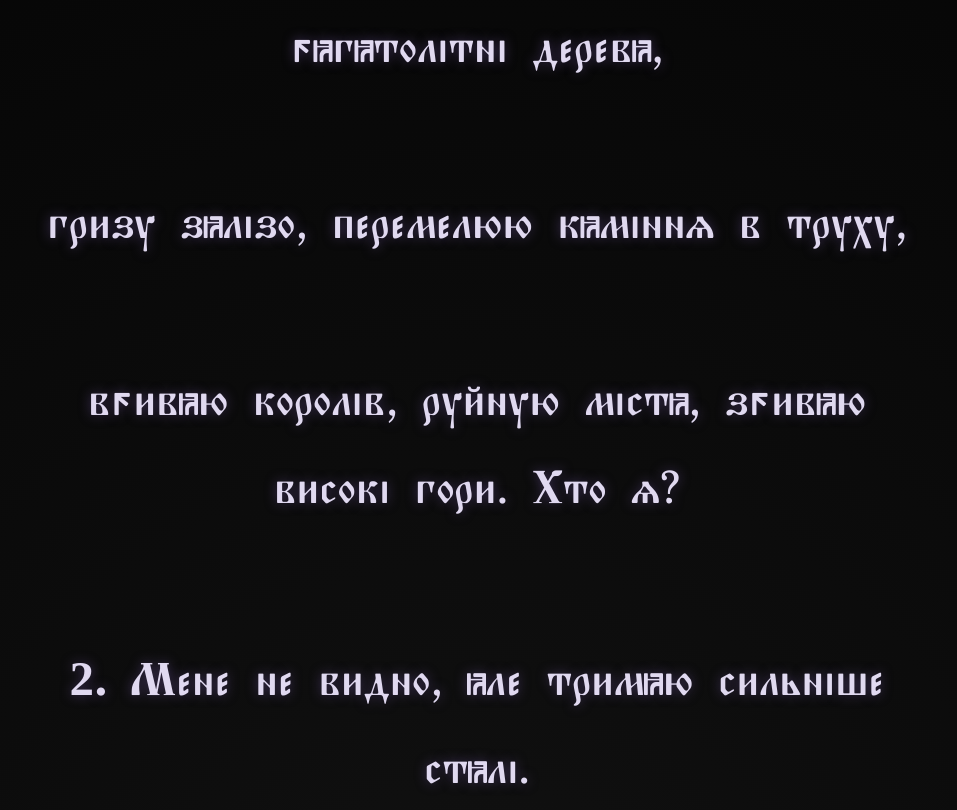
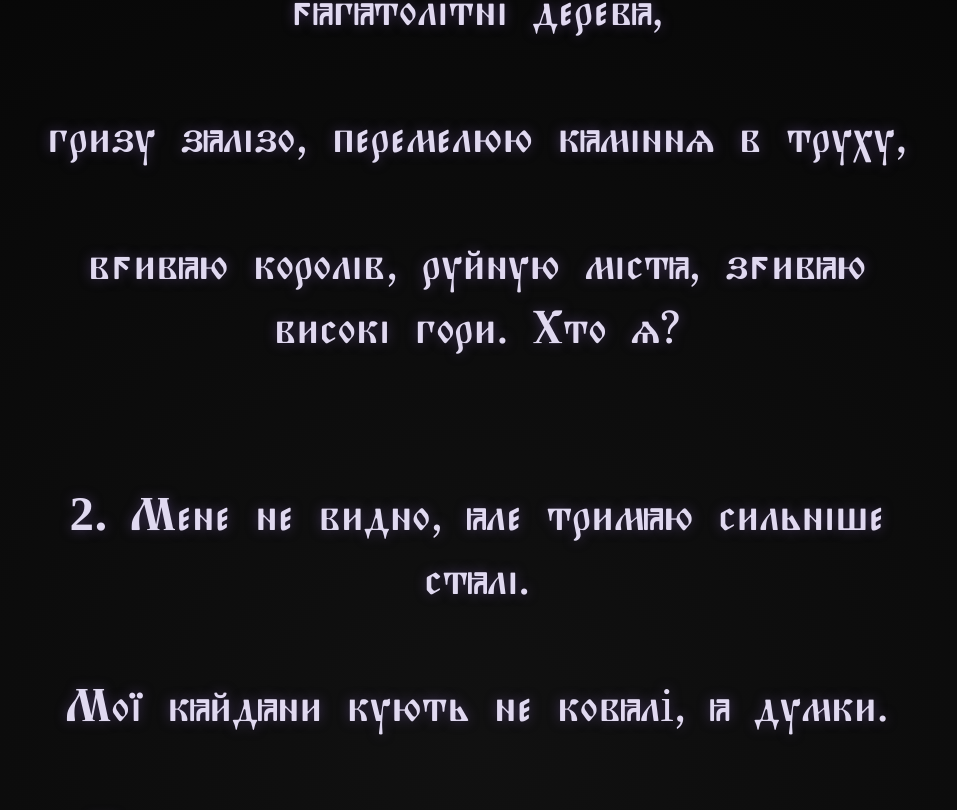
Before and after one commit to MrCerberUA/archive-test1, a plain HTML site: page index.html in a window 1280 px wide. Shown: the part 754-1564 px from the top of the page, without its empty margins (163-1120 px from the left). Drawn offline with Linux system fonts and the light colour scheme.

Commit message:
index.html

```diff
--- a/index.html
+++ b/index.html
@@ -100,6 +100,18 @@
     @keyframes fadein {
       from { opacity: 0; } to { opacity: 1; }
     }
+    .riddle {
+  margin-top: 50px;
+  font-size: 1.7em;
+  color: #cfc6e4;
+  text-shadow: 0 0 10px #4e3c6e;
+  white-space: pre-line;
+}
+
+.riddle p {
+  line-height: 1.3;         /* менше відстані між рядками всередині загадки */
+  margin-bottom: 40px;      /* але між загадками — залишається повітря */
+}
   </style>
 </head>
 
```
